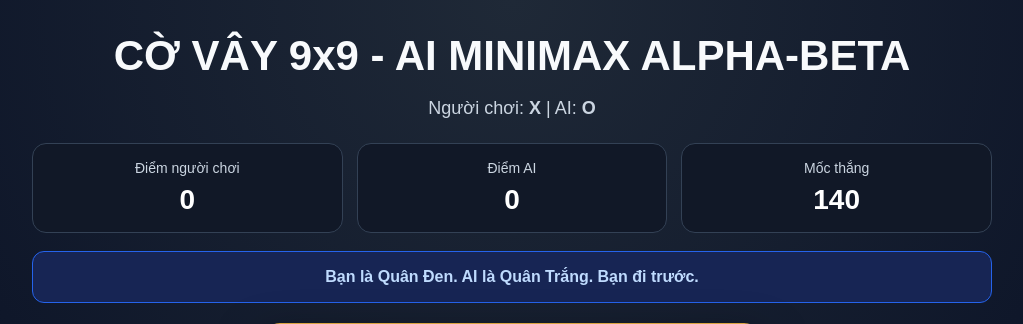
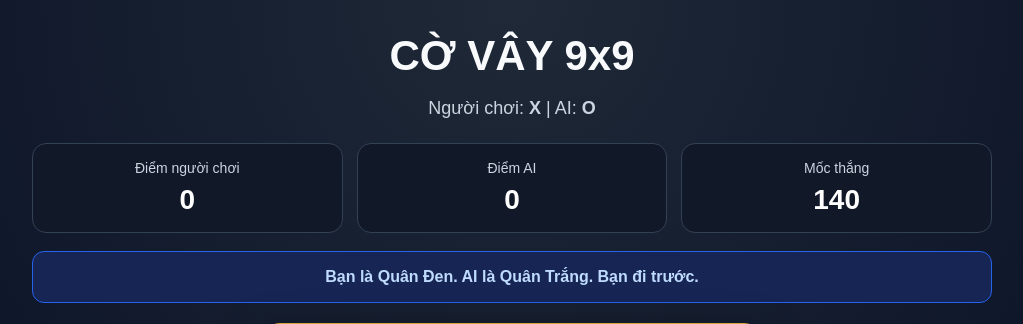
Before and after one commit to lotdz1303/C-Vay-N-, a Flask app: page / in a window 1280 px wide. Shown: the top 324 px of the page, without its empty margins (128-1151 px from the left). Run offline with Flask 3, Linux system fonts and the light colour scheme.

Commit message:
Update index.html

```diff
--- a/templates/index.html
+++ b/templates/index.html
@@ -10,7 +10,7 @@
 <body>
     <main class="app">
         <section class="hero">
-            <h1>CỜ VÂY 9x9 - AI MINIMAX ALPHA-BETA</h1>
+            <h1>CỜ VÂY 9x9 </h1>
             <p>Người chơi: <b>X</b> | AI: <b>O</b></p>
         </section>
 
```
